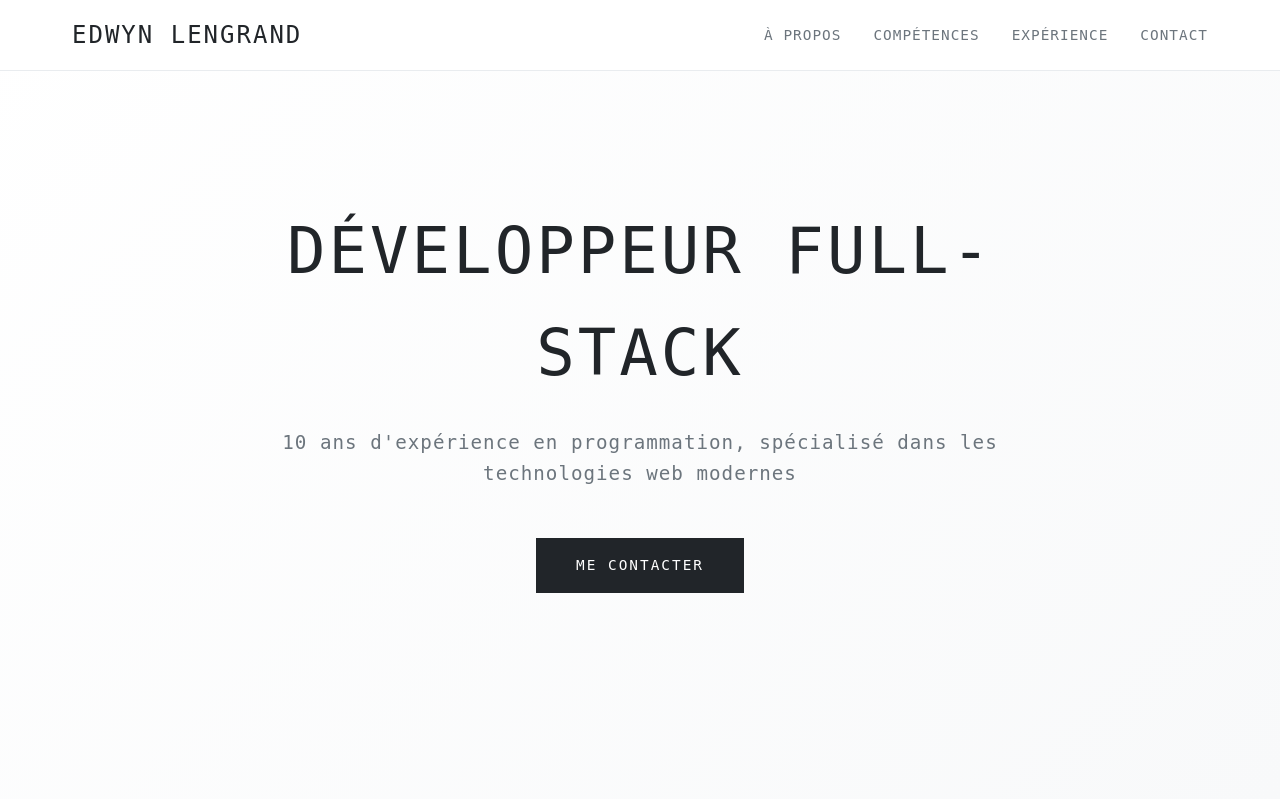
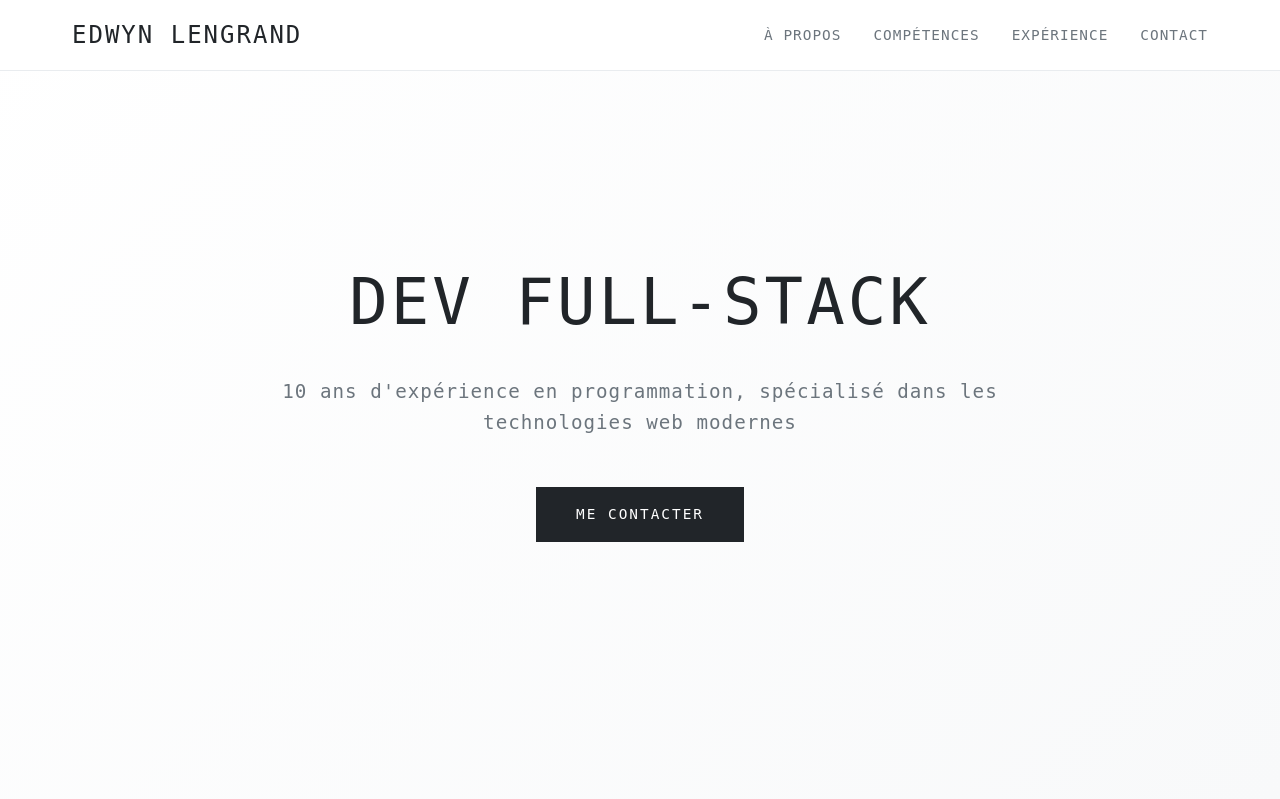
Before and after one commit to EdwynDev/Portfolio, a PHP site: page / in a window 1280 px wide. Shown: the top 799 px of the page. Run offline with PHP 8.4, Linux system fonts and the light colour scheme; some web fonts are replaced.

Commit message:
Update home.php

```diff
--- a/app/Views/home.php
+++ b/app/Views/home.php
@@ -104,7 +104,7 @@
     <!-- Section Hero -->
     <section class="hero" role="banner">
         <div class="hero-content">
-            <h1>DÉVELOPPEUR FULL-STACK</h1>
+            <h1>DEV FULL-STACK</h1>
             <p>10 ans d'expérience en programmation, spécialisé dans les technologies web modernes</p>
             <a href="#contact" class="cta-button" aria-label="Me contacter">ME CONTACTER</a>
         </div>
```
